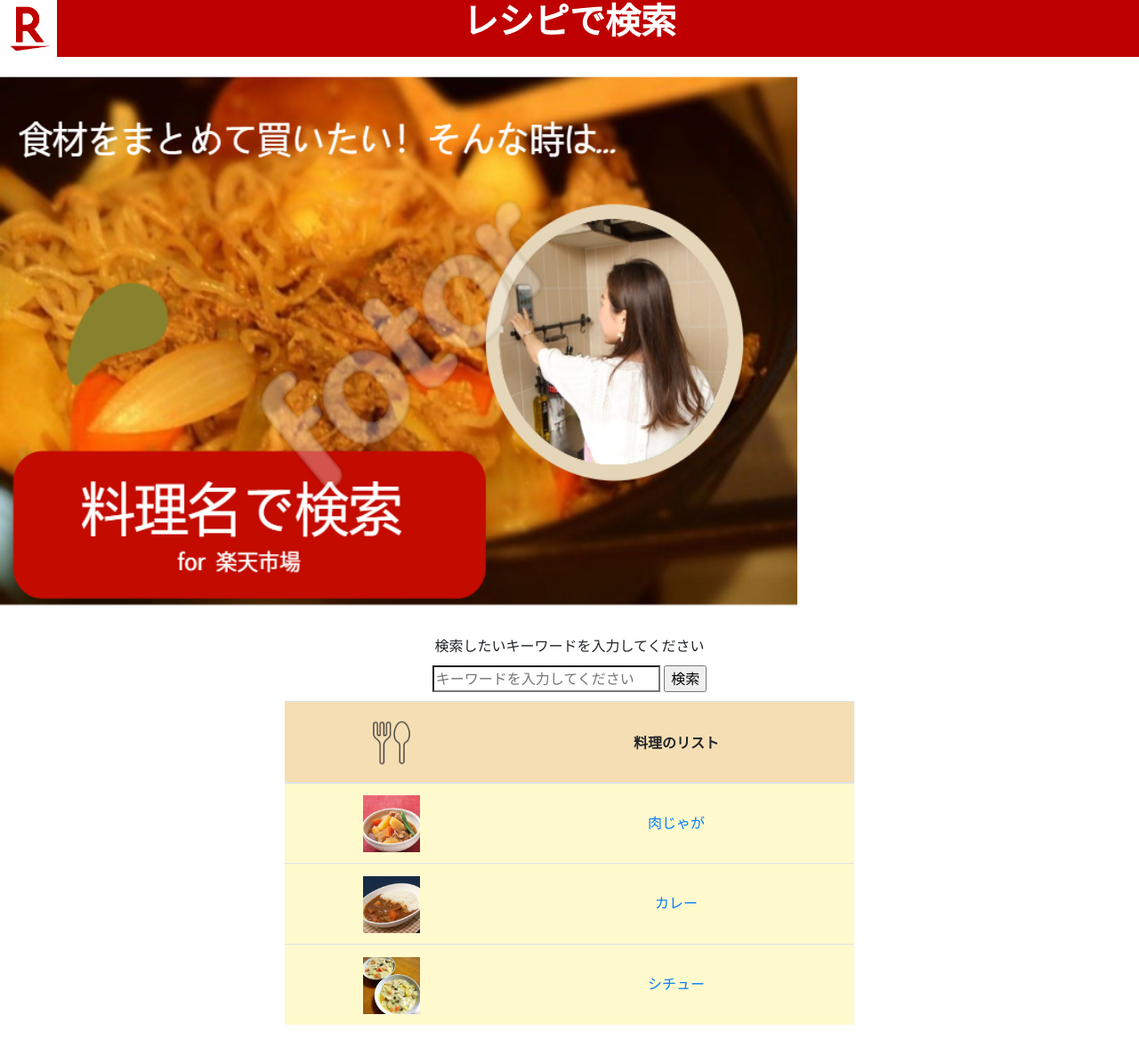
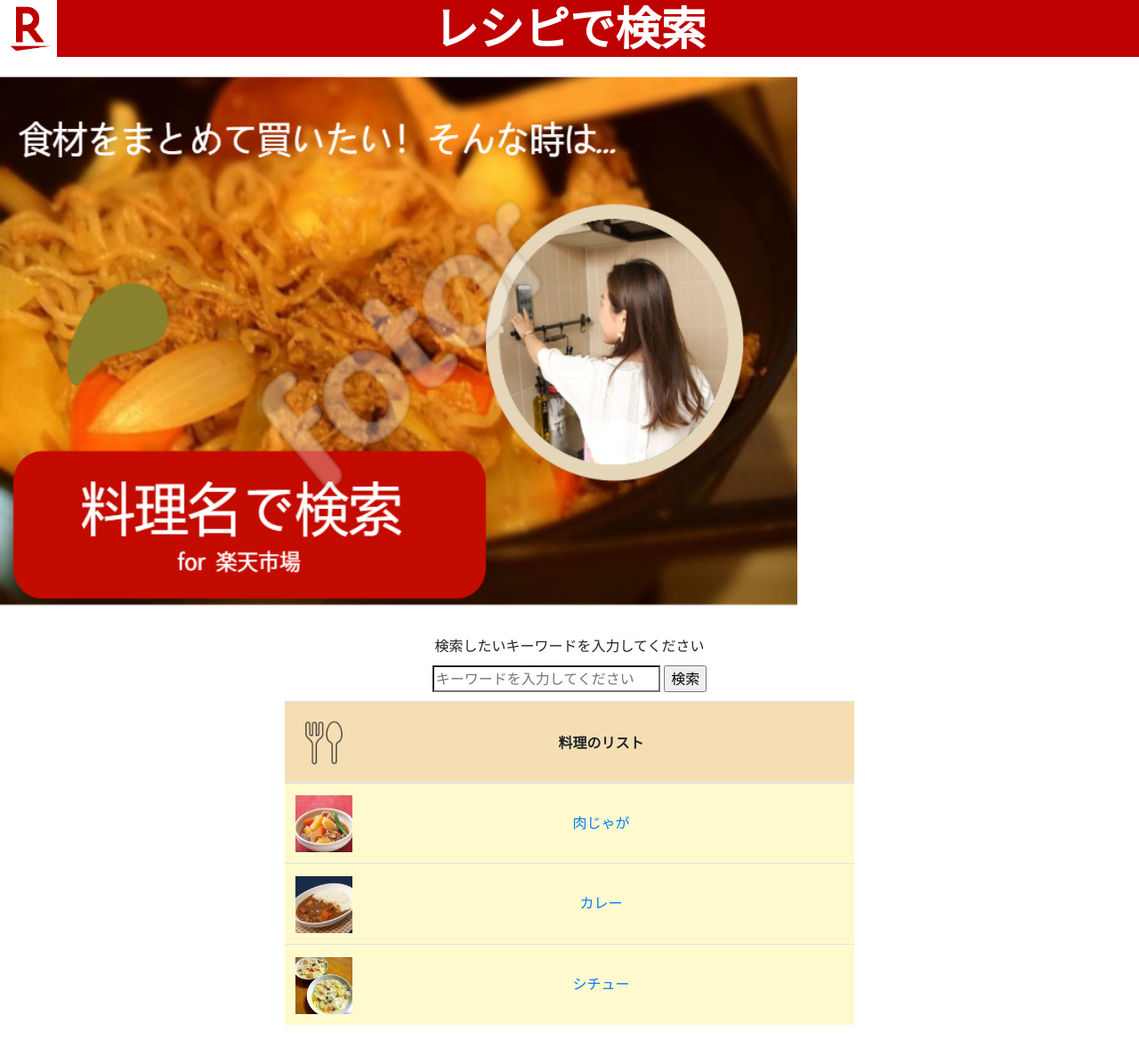
Before and after one commit to trainshogi/ec_food, a PHP site: page / in a window 1280 px wide. Shown: the whole page at 89% size. Run offline with PHP 8.4, Linux system fonts and the light colour scheme.

Commit message:
Update index.php

```diff
--- a/index.php
+++ b/index.php
@@ -11,7 +11,7 @@
 <body style="margin-left: auto; margin-right: auto;" class="body";>
 	<div id="header" class="header">
 		<a href="index.html"><img class="head-img" src="img/logo.png" alt="Rakuten, Inc."></a>
-		<div class="header-title"><h1>レシピで検索</h1></div>
+		<div class="header-title">レシピで検索</div>
 	</div>
 	<div class="title">
 		<img class="title-img "src="img/title_img.png" alt="image-photo">
@@ -24,8 +24,8 @@
 		<table class="table" style="table-layout:fixed;" align="center">
 	    <thead class="thead">
 	        <tr bgcolor=#f5deb3>
-	            <th style="width: 60px;"><img src="img/cook.png" alt="cook" class="cookphoto"></th>
-	            <th style="width:100px;">料理のリスト</th>
+	            <th style="width: 5vw;"><img src="img/cook.png" alt="cook" class="cookphoto"></th>
+	            <th style="width:40vw;">料理のリスト</th>
 	        </tr>
 	    </thead>
 	    <tbody bgcolor=#fffacd>
```
